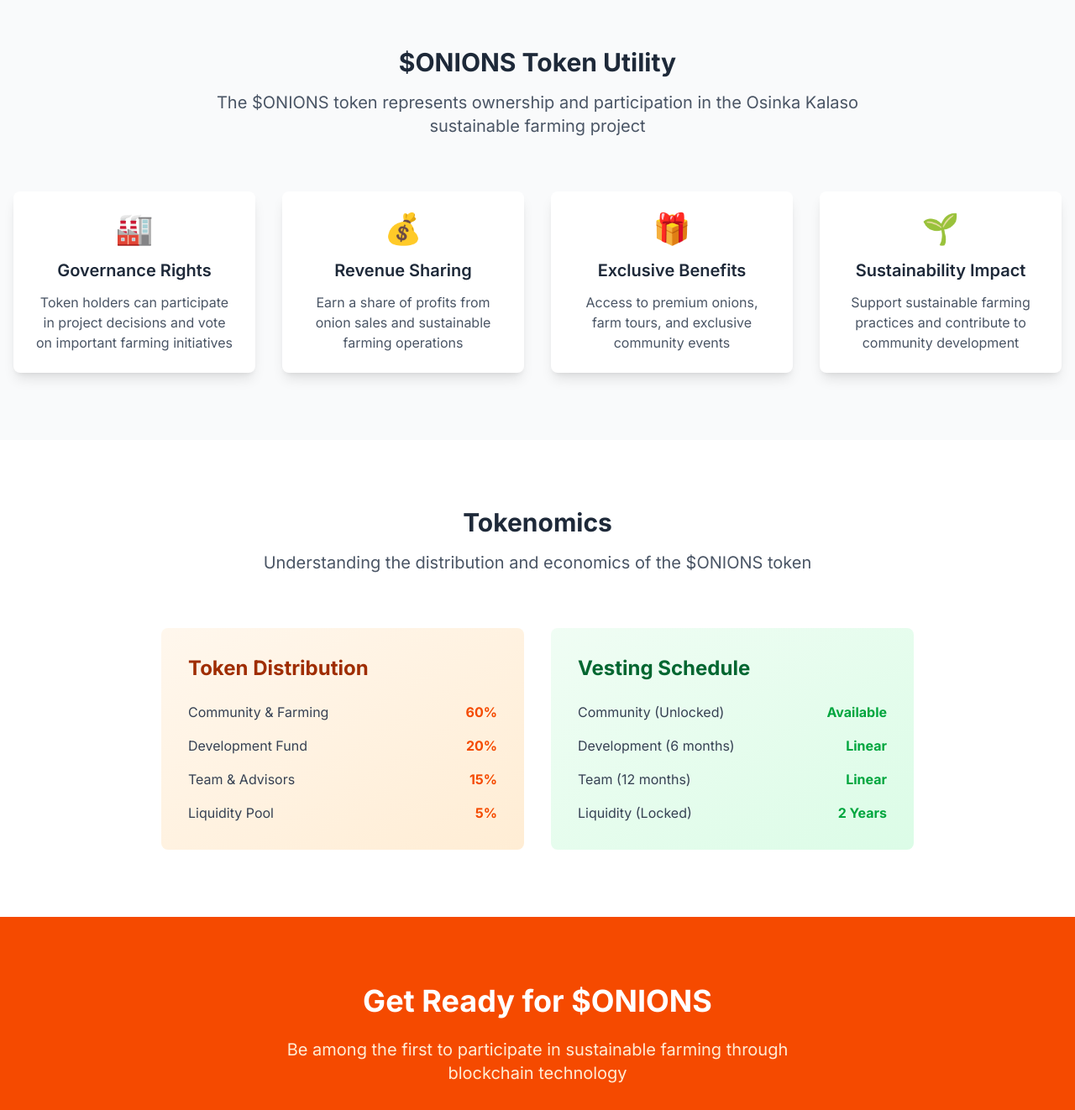
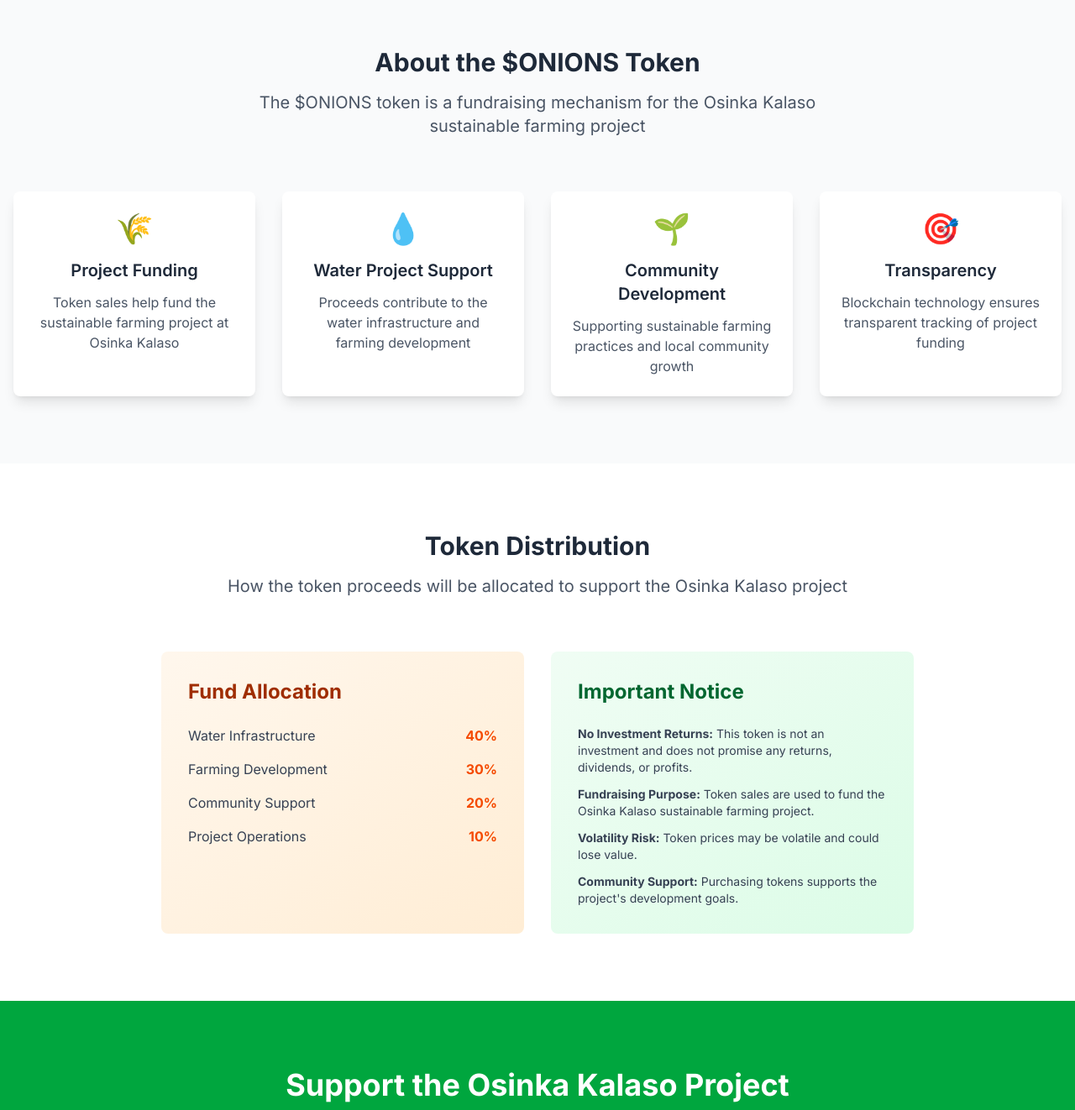
Before and after one commit to b0ase/osinka-kalaso, a Next.js app: page /onions in a window 1280 px wide. Shown: the part 1446-2768 px from the top of the page at 84% size. Built offline with nearby package versions, Linux system fonts and the light colour scheme.

Commit message:
green heor

```diff
--- a/src/app/onions/page.tsx
+++ b/src/app/onions/page.tsx
@@ -22,7 +22,7 @@ export default function OnionsTokenPage() {
     name: 'Osinka Kalaso Onions',
     symbol: 'ONIONS',
     status: 'Launching Soon',
-    description: 'The official token of Osinka Kalaso sustainable farming project on Solana',
+    description: 'A fundraising token for the Osinka Kalaso sustainable farming project on Solana',
   }
 
   // Check if Phantom wallet is available
@@ -62,7 +62,7 @@ export default function OnionsTokenPage() {
   return (
     <main className="min-h-screen">
       {/* Hero Section */}
-      <section className="relative py-20 bg-gradient-to-r from-orange-600 to-orange-800">
+      <section className="relative py-20 bg-gradient-to-r from-green-600 to-green-800">
         <div className="container mx-auto px-4 text-center text-white">
           <div className="flex justify-center mb-6">
             <div className="relative w-20 h-20 md:w-24 md:h-24">
@@ -76,7 +76,7 @@ export default function OnionsTokenPage() {
           </div>
           <h1 className="text-4xl md:text-6xl font-bold mb-6">$ONIONS Token</h1>
           <p className="text-xl md:text-2xl max-w-3xl mx-auto">
-            The official token of Osinka Kalaso sustainable farming project on Solana
+            A fundraising token for the Osinka Kalaso sustainable farming project on Solana
           </p>
           <div className="mt-6">
             <span className="bg-yellow-500 text-white px-6 py-3 rounded-full text-lg font-semibold">
@@ -180,39 +180,39 @@ export default function OnionsTokenPage() {
       <section className="py-20 bg-gray-50">
         <div className="container mx-auto px-4">
           <div className="text-center mb-16">
-            <h2 className="text-3xl font-bold text-gray-800 mb-4">$ONIONS Token Utility</h2>
+            <h2 className="text-3xl font-bold text-gray-800 mb-4">About the $ONIONS Token</h2>
             <p className="text-xl text-gray-600 max-w-3xl mx-auto">
-              The $ONIONS token represents ownership and participation in the Osinka Kalaso sustainable farming project
+              The $ONIONS token is a fundraising mechanism for the Osinka Kalaso sustainable farming project
             </p>
           </div>
 
           <div className="grid md:grid-cols-2 lg:grid-cols-4 gap-8">
             <div className="bg-white p-6 rounded-lg shadow-lg text-center">
-              <div className="text-4xl mb-4">🏭</div>
-              <h3 className="text-xl font-semibold mb-3 text-gray-800">Governance Rights</h3>
+              <div className="text-4xl mb-4">🌾</div>
+              <h3 className="text-xl font-semibold mb-3 text-gray-800">Project Funding</h3>
               <p className="text-gray-600">
-                Token holders can participate in project decisions and vote on important farming initiatives
+                Token sales help fund the sustainable farming project at Osinka Kalaso
               </p>
             </div>
             <div className="bg-white p-6 rounded-lg shadow-lg text-center">
-              <div className="text-4xl mb-4">💰</div>
-              <h3 className="text-xl font-semibold mb-3 text-gray-800">Revenue Sharing</h3>
+              <div className="text-4xl mb-4">💧</div>
+              <h3 className="text-xl font-semibold mb-3 text-gray-800">Water Project Support</h3>
               <p className="text-gray-600">
-                Earn a share of profits from onion sales and sustainable farming operations
-              </p>
-            </div>
-            <div className="bg-white p-6 rounded-lg shadow-lg text-center">
-              <div className="text-4xl mb-4">🎁</div>
-              <h3 className="text-xl font-semibold mb-3 text-gray-800">Exclusive Benefits</h3>
-              <p className="text-gray-600">
-                Access to premium onions, farm tours, and exclusive community events
+                Proceeds contribute to the water infrastructure and farming development
               </p>
             </div>
             <div className="bg-white p-6 rounded-lg shadow-lg text-center">
               <div className="text-4xl mb-4">🌱</div>
-              <h3 className="text-xl font-semibold mb-3 text-gray-800">Sustainability Impact</h3>
+              <h3 className="text-xl font-semibold mb-3 text-gray-800">Community Development</h3>
               <p className="text-gray-600">
-                Support sustainable farming practices and contribute to community development
+                Supporting sustainable farming practices and local community growth
+              </p>
+            </div>
+            <div className="bg-white p-6 rounded-lg shadow-lg text-center">
+              <div className="text-4xl mb-4">🎯</div>
+              <h3 className="text-xl font-semibold mb-3 text-gray-800">Transparency</h3>
+              <p className="text-gray-600">
+                Blockchain technology ensures transparent tracking of project funding
               </p>
             </div>
           </div>
@@ -223,54 +223,44 @@ export default function OnionsTokenPage() {
       <section className="py-20 bg-white">
         <div className="container mx-auto px-4">
           <div className="text-center mb-16">
-            <h2 className="text-3xl font-bold text-gray-800 mb-4">Tokenomics</h2>
+            <h2 className="text-3xl font-bold text-gray-800 mb-4">Token Distribution</h2>
             <p className="text-xl text-gray-600 max-w-3xl mx-auto">
-              Understanding the distribution and economics of the $ONIONS token
+              How the token proceeds will be allocated to support the Osinka Kalaso project
             </p>
           </div>
 
           <div className="max-w-4xl mx-auto">
             <div className="grid md:grid-cols-2 gap-8">
               <div className="bg-gradient-to-br from-orange-50 to-orange-100 p-8 rounded-lg">
-                <h3 className="text-2xl font-bold text-orange-800 mb-6">Token Distribution</h3>
+                <h3 className="text-2xl font-bold text-orange-800 mb-6">Fund Allocation</h3>
                 <div className="space-y-4">
                   <div className="flex justify-between items-center">
-                    <span className="text-gray-700">Community & Farming</span>
-                    <span className="font-bold text-orange-600">60%</span>
+                    <span className="text-gray-700">Water Infrastructure</span>
+                    <span className="font-bold text-orange-600">40%</span>
                   </div>
                   <div className="flex justify-between items-center">
-                    <span className="text-gray-700">Development Fund</span>
+                    <span className="text-gray-700">Farming Development</span>
+                    <span className="font-bold text-orange-600">30%</span>
+                  </div>
+                  <div className="flex justify-between items-center">
+                    <span className="text-gray-700">Community Support</span>
                     <span className="font-bold text-orange-600">20%</span>
                   </div>
                   <div className="flex justify-between items-center">
-                    <span className="text-gray-700">Team & Advisors</span>
-                    <span className="font-bold text-orange-600">15%</span>
-                  </div>
-                  <div className="flex justify-between items-center">
-                    <span className="text-gray-700">Liquidity Pool</span>
-                    <span className="font-bold text-orange-600">5%</span>
+                    <span className="text-gray-700">Project Operations</span>
+                    <span className="font-bold text-orange-600">10%</span>
                   </div>
                 </div>
               </div>
 
               <div className="bg-gradient-to-br from-green-50 to-green-100 p-8 rounded-lg">
-                <h3 className="text-2xl font-bold text-green-800 mb-6">Vesting Schedule</h3>
+                <h3 className="text-2xl font-bold text-green-800 mb-6">Important Notice</h3>
                 <div className="space-y-4">
-                  <div className="flex justify-between items-center">
-                    <span className="text-gray-700">Community (Unlocked)</span>
-                    <span className="font-bold text-green-600">Available</span>
-                  </div>
-                  <div className="flex justify-between items-center">
-                    <span className="text-gray-700">Development (6 months)</span>
-                    <span className="font-bold text-green-600">Linear</span>
-                  </div>
-                  <div className="flex justify-between items-center">
-                    <span className="text-gray-700">Team (12 months)</span>
-                    <span className="font-bold text-green-600">Linear</span>
-                  </div>
-                  <div className="flex justify-between items-center">
-                    <span className="text-gray-700">Liquidity (Locked)</span>
-                    <span className="font-bold text-green-600">2 Years</span>
+                  <div className="text-sm text-gray-700">
+                    <p className="mb-3"><strong>No Investment Returns:</strong> This token is not an investment and does not promise any returns, dividends, or profits.</p>
+                    <p className="mb-3"><strong>Fundraising Purpose:</strong> Token sales are used to fund the Osinka Kalaso sustainable farming project.</p>
+                    <p className="mb-3"><strong>Volatility Risk:</strong> Token prices may be volatile and could lose value.</p>
+                    <p><strong>Community Support:</strong> Purchasing tokens supports the project&apos;s development goals.</p>
                   </div>
                 </div>
               </div>
@@ -280,11 +270,11 @@ export default function OnionsTokenPage() {
       </section>
 
       {/* Call to Action */}
-      <section className="py-20 bg-orange-600">
+      <section className="py-20 bg-green-600">
         <div className="container mx-auto px-4 text-center">
-          <h2 className="text-4xl font-bold text-white mb-6">Get Ready for $ONIONS</h2>
-          <p className="text-xl text-orange-100 mb-8 max-w-2xl mx-auto">
-            Be among the first to participate in sustainable farming through blockchain technology
+          <h2 className="text-4xl font-bold text-white mb-6">Support the Osinka Kalaso Project</h2>
+          <p className="text-xl text-green-100 mb-8 max-w-2xl mx-auto">
+            Join us in supporting sustainable farming and community development through blockchain technology
           </p>
           <div className="flex flex-col sm:flex-row gap-4 justify-center">
             <button
@@ -296,7 +286,7 @@ export default function OnionsTokenPage() {
             </button>
             <Link
               href="/donate"
-              className="border-2 border-white text-white px-8 py-3 rounded-lg font-semibold hover:bg-white hover:text-orange-600 transition-colors"
+              className="border-2 border-white text-white px-8 py-3 rounded-lg font-semibold hover:bg-white hover:text-green-600 transition-colors"
             >
               Support Project
             </Link>
```
